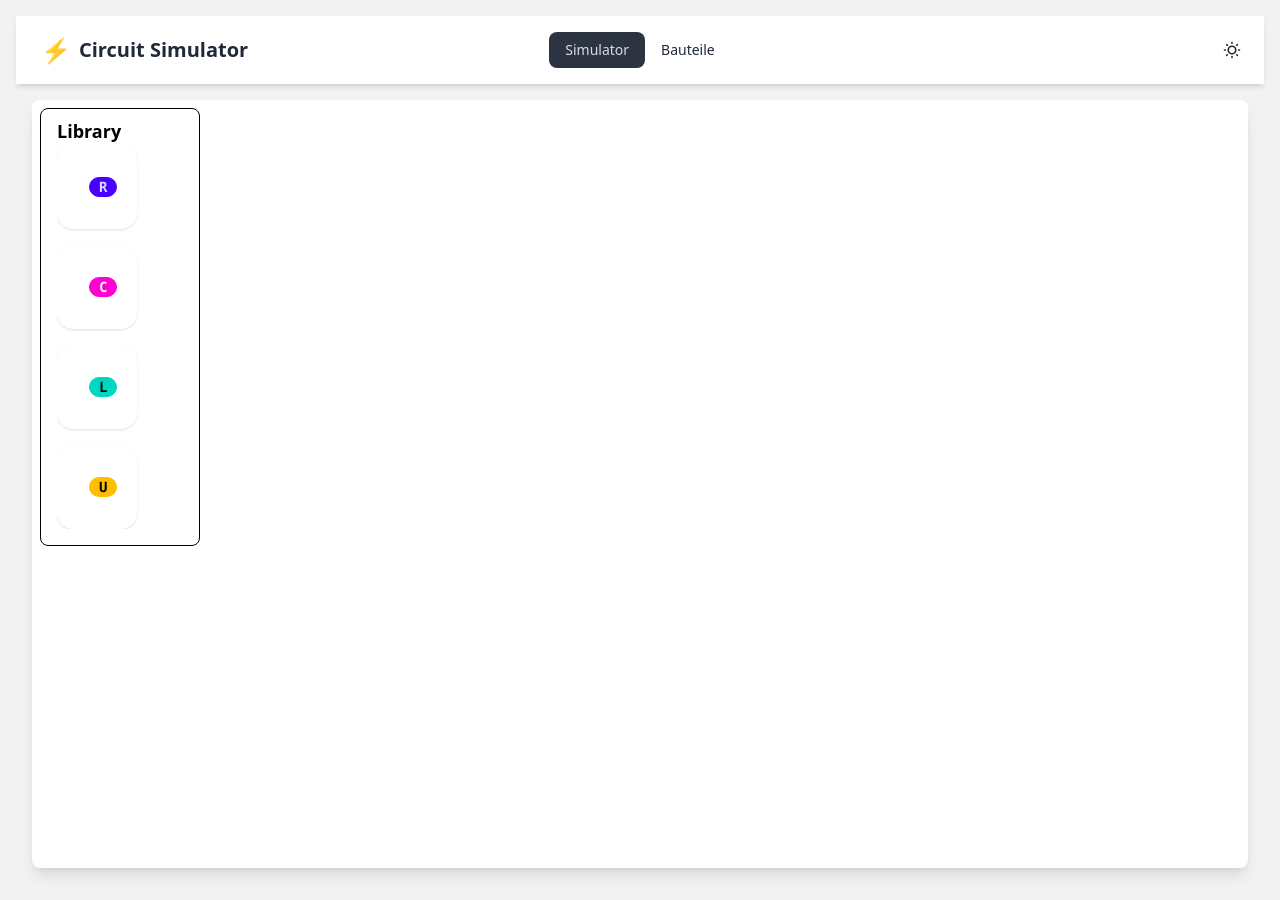
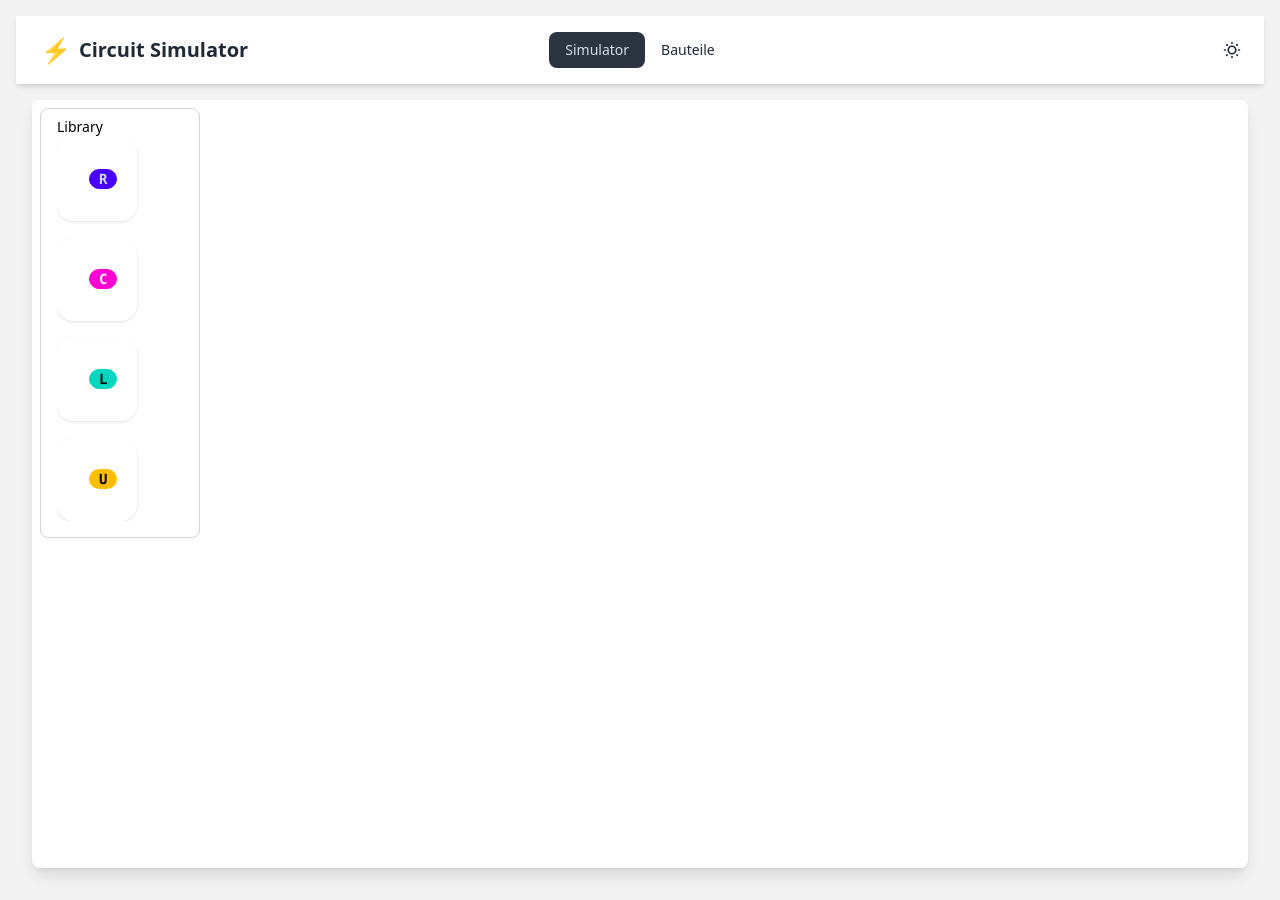
Before and after one commit to danielhl96/Circuit-simulator, an Angular app in the folder frontend/: page / in a window 1280 px wide. Built offline with nearby package versions, Linux system fonts and the light colour scheme.

Commit message:
Refactor library section styles for improved readability

```diff
--- a/frontend/src/app/app.component.html
+++ b/frontend/src/app/app.component.html
@@ -11,8 +11,8 @@
      <div class= "flex flex-row items-center justify-start w-full">
 
     @if (libOpen()) {
-    <div class="p-4 py-2 m-2 w-40 border border-black rounded-lg bg-base-100">
-      <p class="text-lg font-bold text-black">Library</p>
+    <div class="p-4 py-2 m-2 w-40 border border-gray-300 rounded-lg bg-base-100">
+      <p class="text-sm text-black">Library</p>
     <div class="grid grid-cols-1 justify-start items-start sm:grid-cols-1 lg:grid-cols-1 max-h-96 overflow-y-auto gap-4 mb-2">
       @for (component of components(); track component.symbol; let i = $index) {
         <app-device-card
```
